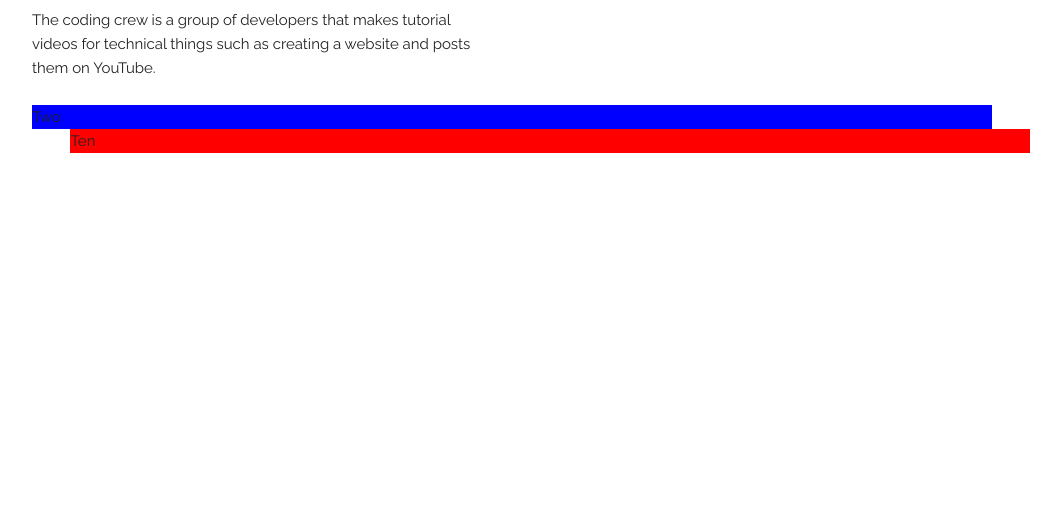
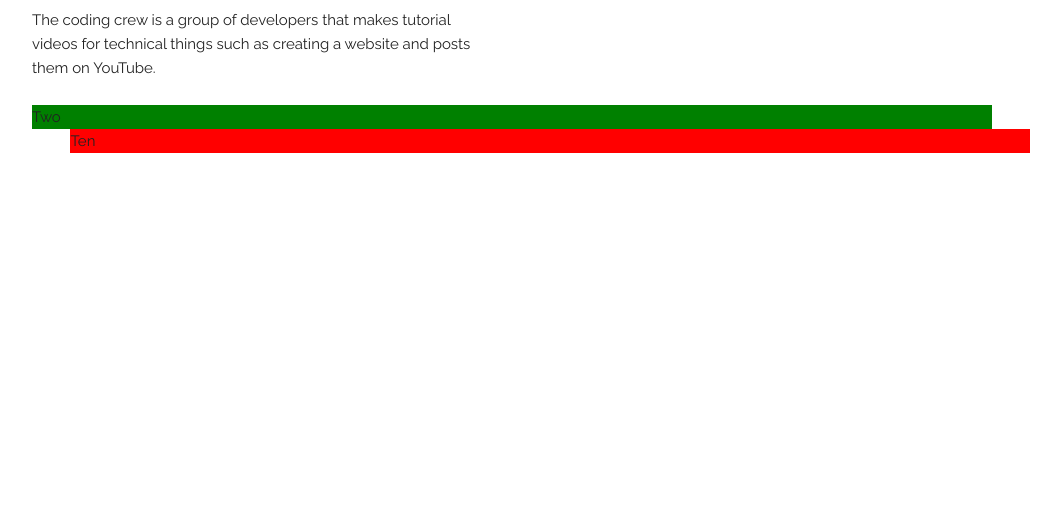
Before and after one commit to TheCodingCrew/TheCodingCrew.github.io, a plain HTML site: page index.html in a window 1280 px wide. Shown: the part 293-800 px from the top of the page, without its empty margins (128-1189 px from the left). Drawn offline with Linux system fonts and the light colour scheme.

Commit message:
Update index.html

```diff
--- a/index.html
+++ b/index.html
@@ -40,7 +40,7 @@
     </div>
     <div class="row">
       <span>
-    <div class="one-half  columns" style="background-color:blue;">Two</div>
+    <div class="one-half  columns" style="background-color:green;">Two</div>
     <div class="one-half  columns" style="background-color:red;">Ten</div>
     </span>
   </div>
```
